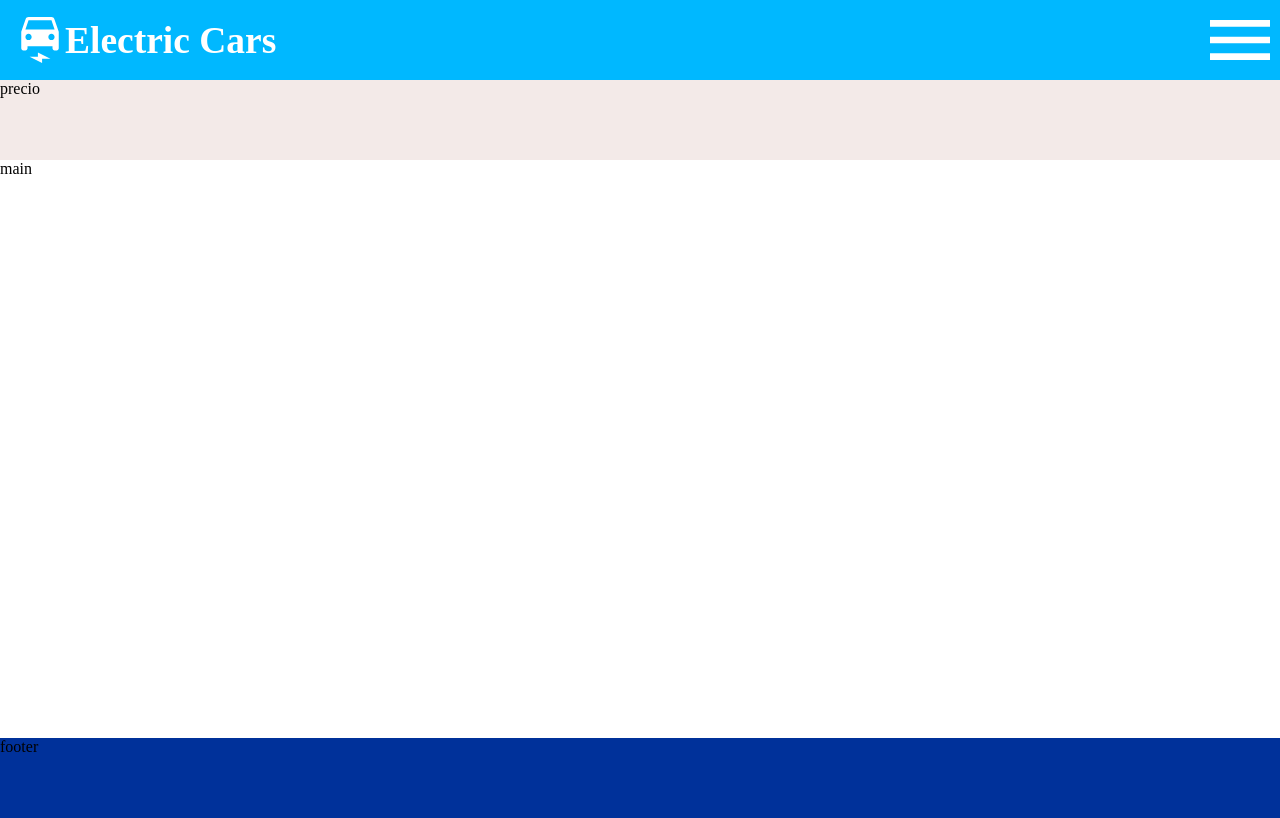
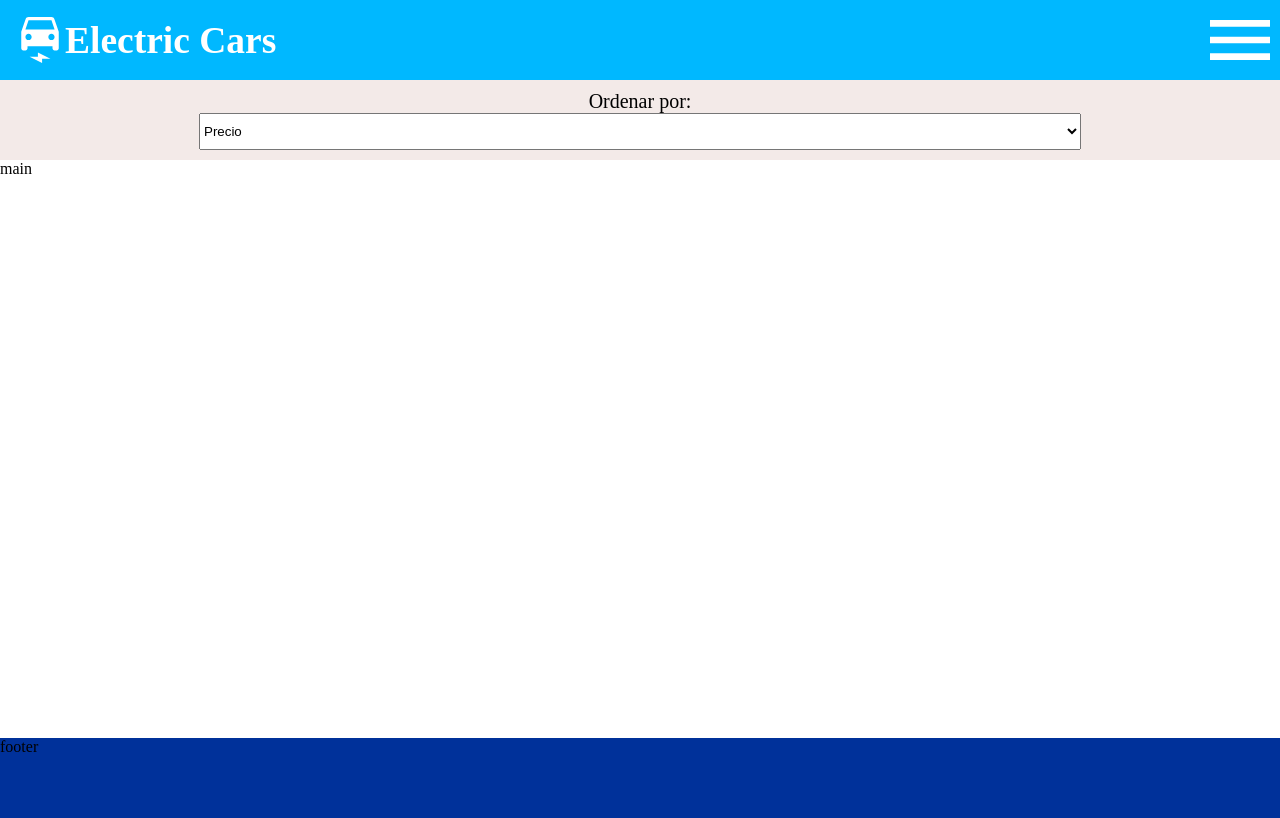
Before and after one commit to marvrosss/desafio_mediaqueries, a plain HTML site: page index.html in a window 1280 px wide. Drawn offline with Linux system fonts and the light colour scheme.

Commit message:
seccion precios

```diff
--- a/assets/style/style.css
+++ b/assets/style/style.css
@@ -52,3 +52,19 @@ nav .nav-car{
     color:#ffffff;
 }
 /* fin navbar */
+
+/* section */
+section{
+    display: flex;
+    flex-direction: column;
+    align-items: center;
+    padding: 10px;
+}
+section span{
+    font-size: 20px;
+}
+section select{
+    width: 70%;
+    height: 50px;
+}
+/* fin section */
--- a/index.html
+++ b/index.html
@@ -18,7 +18,12 @@
             <img src="./assets/img/menu.svg" alt="">
         </nav>
 
-        <section>precio</section>
+        <section>
+            <span>Ordenar por:</span>
+            <select name="" id="">
+                <option value="">Precio</option>
+            </select>
+        </section>
 
         <main>main</main>
 
```
